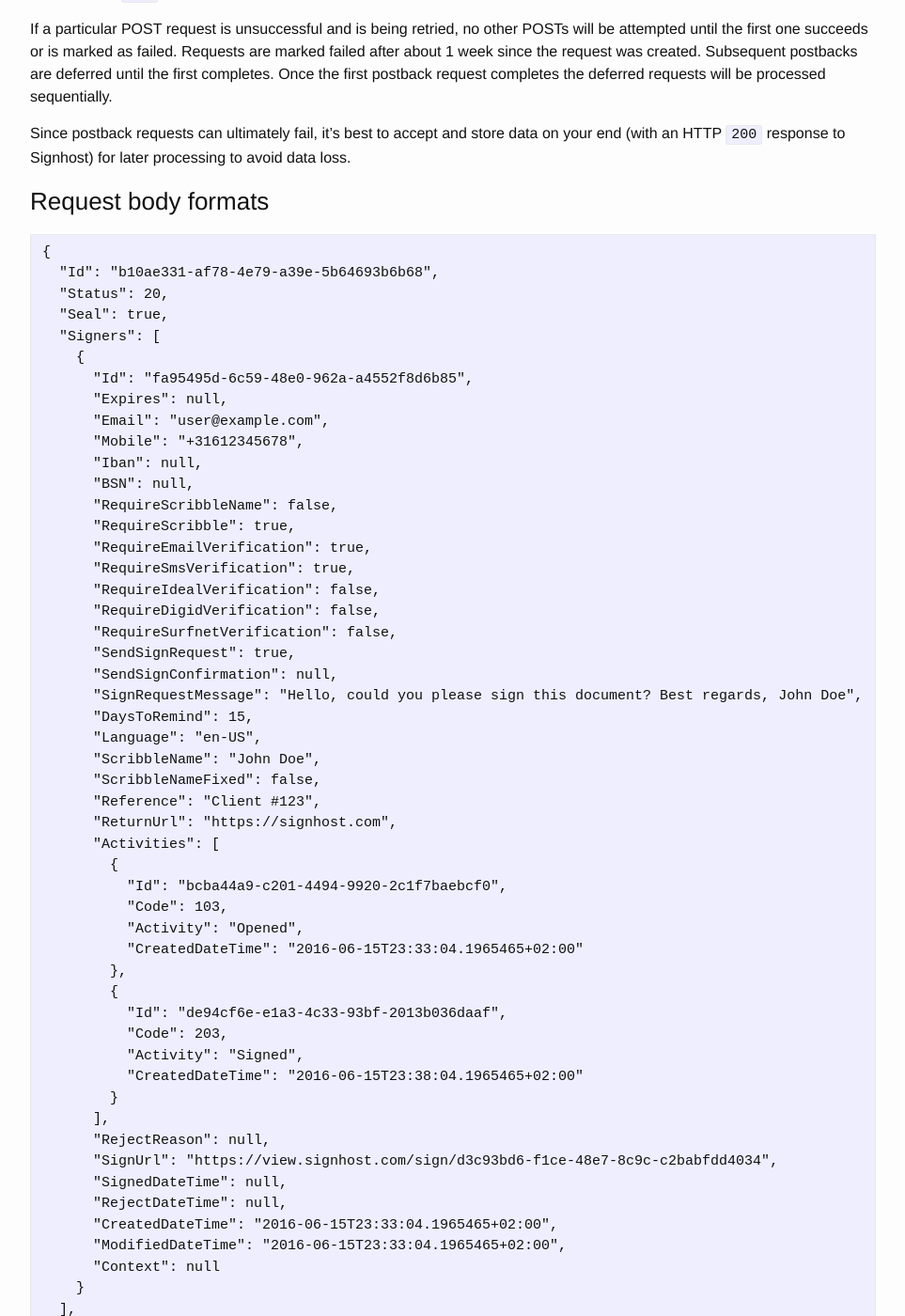
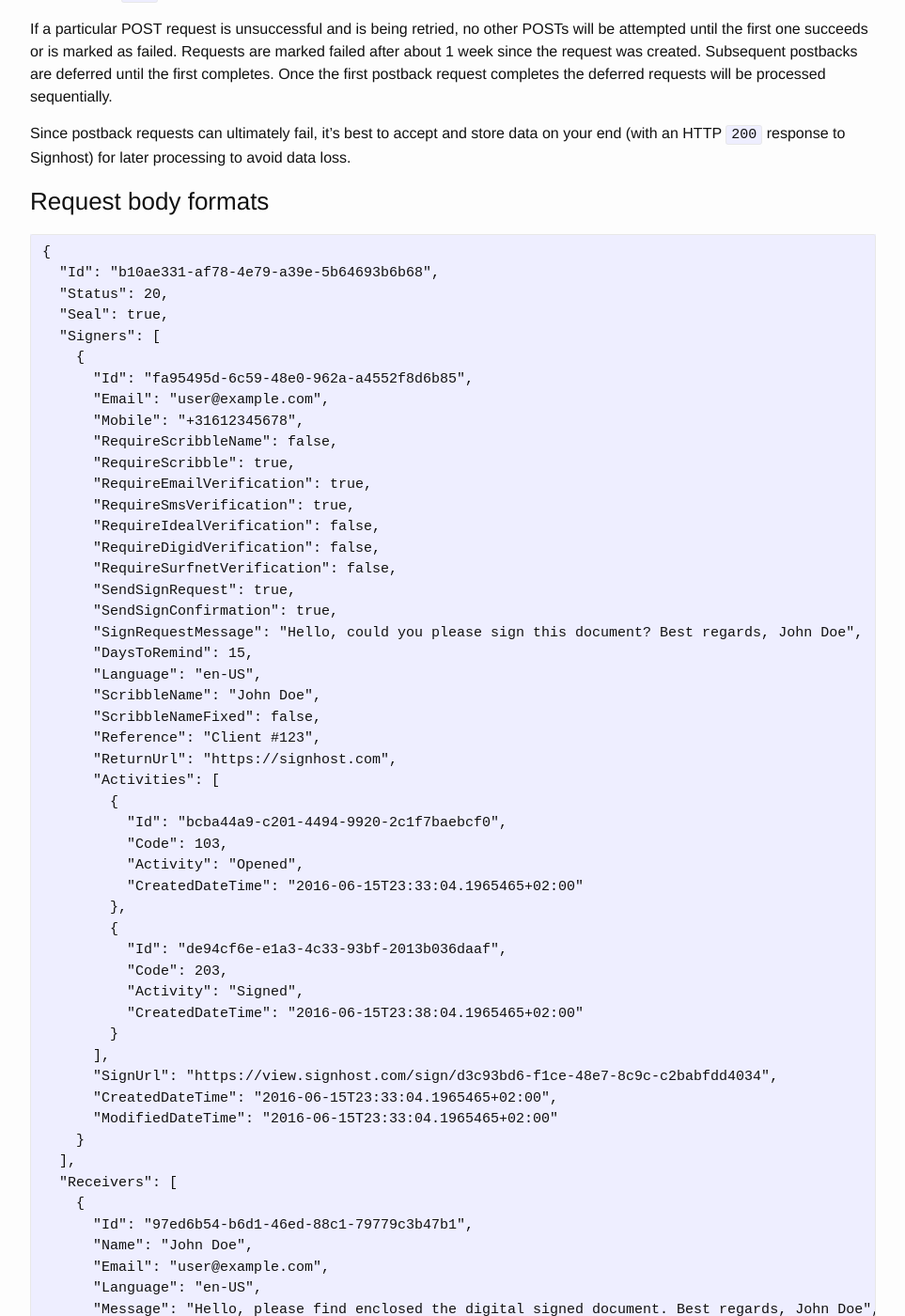
Before and after one commit to markohantula/evidos.github.io, a Jekyll site: the page built from postback.md, in a window 1280 px wide and 1400 px high, scrolled down 3065 px. Shown: the whole window at 94% size, without its empty margins (158-1121 px from the left). Built offline with Jekyll 4.4.1, drawn with Linux system fonts in a browser that asks for light colours; some of the changed text lies outside the part shown.

Commit message:
Fix incorrect code samples with null values

````diff
--- a/postback.md
+++ b/postback.md
@@ -142,11 +142,8 @@ Since postback requests can ultimately fail, it's best to accept and store data
   "Signers": [
     {
       "Id": "fa95495d-6c59-48e0-962a-a4552f8d6b85",
-      "Expires": null,
       "Email": "user@example.com",
       "Mobile": "+31612345678",
-      "Iban": null,
-      "BSN": null,
       "RequireScribbleName": false,
       "RequireScribble": true,
       "RequireEmailVerification": true,
@@ -155,7 +152,7 @@ Since postback requests can ultimately fail, it's best to accept and store data
       "RequireDigidVerification": false,
       "RequireSurfnetVerification": false,
       "SendSignRequest": true,
-      "SendSignConfirmation": null,
+      "SendSignConfirmation": true,
       "SignRequestMessage": "Hello, could you please sign this document? Best regards, John Doe",
       "DaysToRemind": 15,
       "Language": "en-US",
@@ -177,13 +174,9 @@ Since postback requests can ultimately fail, it's best to accept and store data
           "CreatedDateTime": "2016-06-15T23:38:04.1965465+02:00"
         }
       ],
-      "RejectReason": null,
       "SignUrl": "https://view.signhost.com/sign/d3c93bd6-f1ce-48e7-8c9c-c2babfdd4034",
-      "SignedDateTime": null,
-      "RejectDateTime": null,
       "CreatedDateTime": "2016-06-15T23:33:04.1965465+02:00",
-      "ModifiedDateTime": "2016-06-15T23:33:04.1965465+02:00",
-      "Context": null
+      "ModifiedDateTime": "2016-06-15T23:33:04.1965465+02:00"
     }
   ],
   "Receivers": [
@@ -193,11 +186,9 @@ Since postback requests can ultimately fail, it's best to accept and store data
       "Email": "user@example.com",
       "Language": "en-US",
       "Message": "Hello, please find enclosed the digital signed document. Best regards, John Doe",
-      "Reference": null,
-      "Activities": null,
       "CreatedDateTime": "2016-06-15T23:33:04.1965465+02:00",
       "ModifiedDateTime": "2016-06-15T23:33:04.1965465+02:00",
-      "Context": null
+      "Activities": []
     }
   ],
   "Reference": "Contract #123",
@@ -207,8 +198,6 @@ Since postback requests can ultimately fail, it's best to accept and store data
   "SendEmailNotifications": true,
   "CreatedDateTime": "2016-08-31T21:22:56.2467731+02:00",
   "ModifiedDateTime": "2016-08-31T21:22:56.2467731+02:00",
-  "CanceledDateTime": null,
-  "Context": null,
   "Checksum": "b5a99e1de5b9e0e9915df09d3b819be188dae900"
 }
 ```
````
Also changed, not shown: _posts/2015-12-07-update-timezone-information-on-data-retrieval.markdown (+4 -14 lines).
